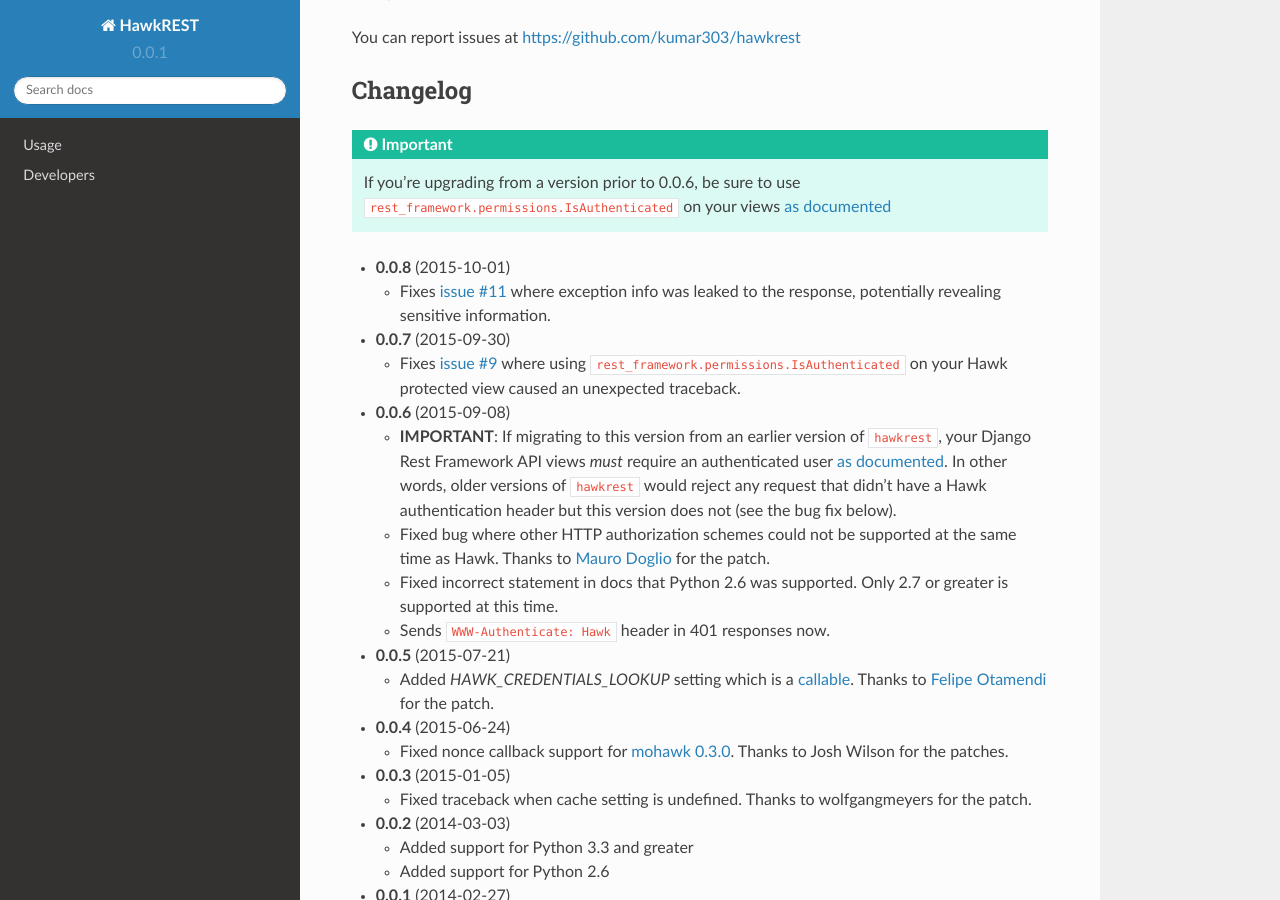
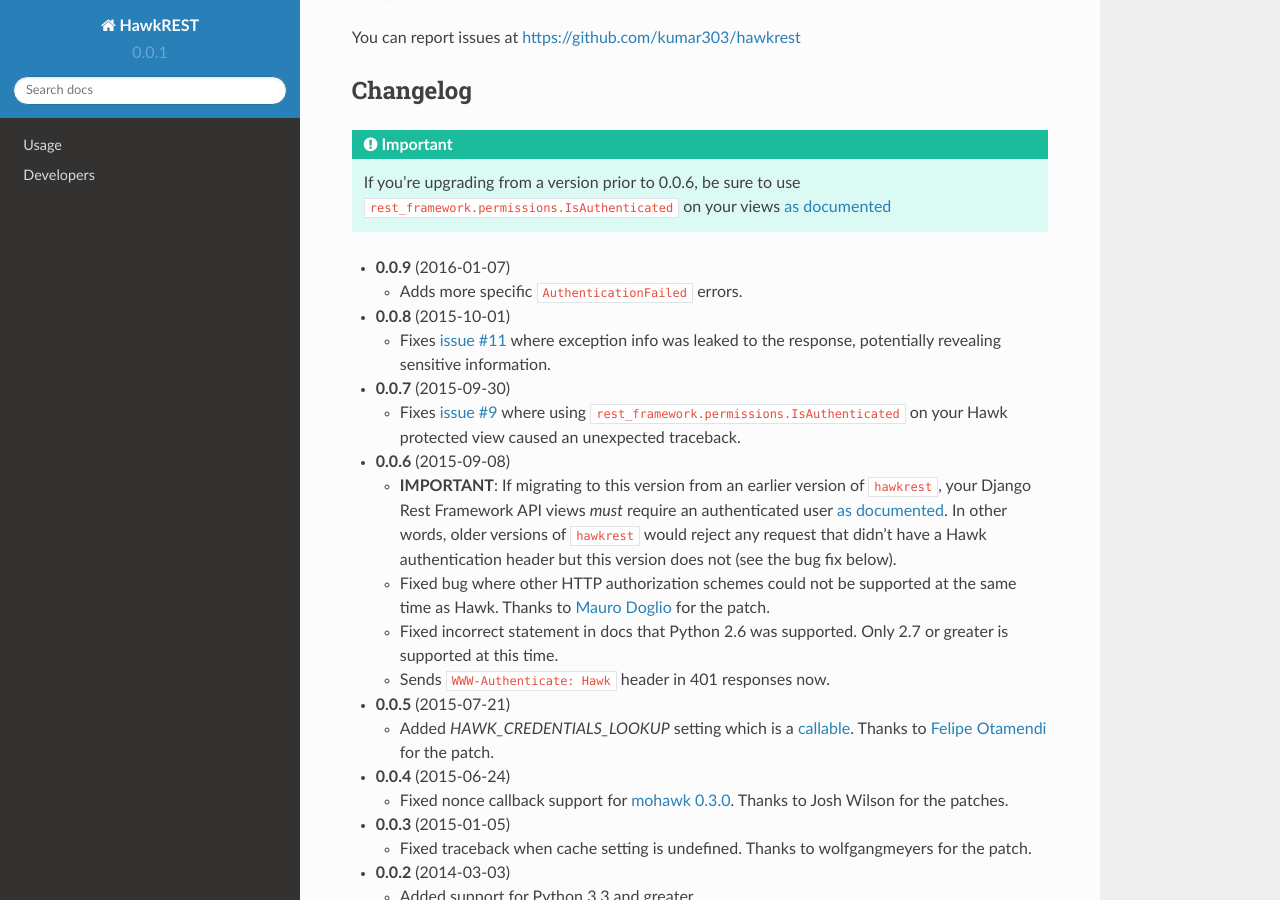
Before and after one commit to kumar303/hawkrest, a Sphinx documentation site: the page built from docs/index.rst, in a window 1280 px wide and 900 px high, scrolled down 1241 px. Built offline with Sphinx 7.4.7 and the Read the Docs theme 2.0.0, drawn with Linux system fonts in a browser that asks for light colours.

Commit message:
Prepare 0.0.9 release

```diff
--- a/docs/index.rst
+++ b/docs/index.rst
@@ -90,6 +90,10 @@
     use ``rest_framework.permissions.IsAuthenticated`` on your views
     :ref:`as documented <protecting-api-views>`
 
+- **0.0.9** (2016-01-07)
+
+  - Adds more specific ``AuthenticationFailed`` errors.
+
 - **0.0.8** (2015-10-01)
 
   - Fixes `issue #11 <https://github.com/kumar303/hawkrest/issues/11>`_
```
